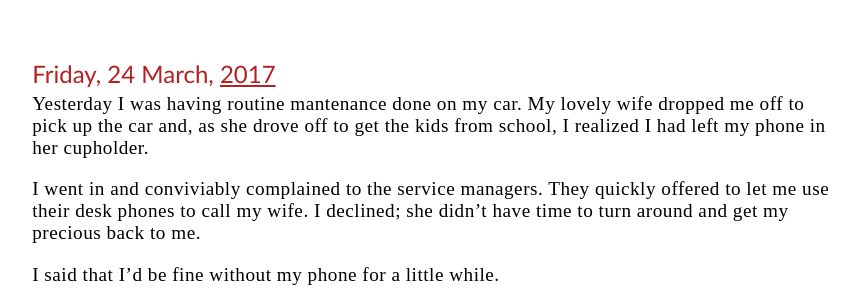
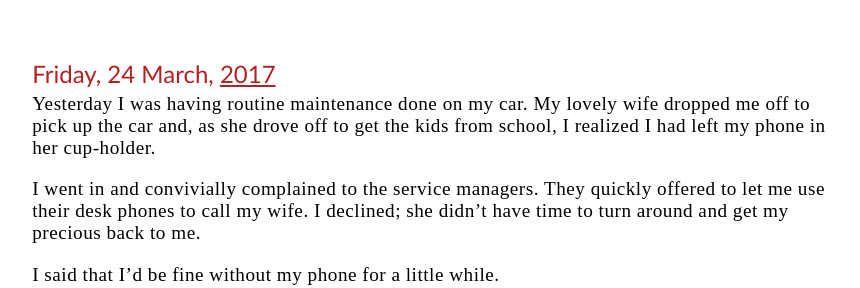
Before and after one commit to n8mob/n8mob.github.io, a Jekyll site: the page built from _posts/2017-03-24-NoPhone.md, in a window 1280 px wide. Shown: the part 150-438 px from the top of the page, without its empty margins (19-879 px from the left). Built offline with Jekyll 4.4.1, drawn with Linux system fonts in a browser that asks for light colours.

Commit message:
spelling

```diff
--- a/_posts/2017-03-24-NoPhone.md
+++ b/_posts/2017-03-24-NoPhone.md
@@ -2,9 +2,9 @@
 layout: post
 title: No Phone
 ---
-Yesterday I was having routine mantenance done on my car. My lovely wife dropped me off to pick up the car and, as she drove off to get the kids from school, I realized I had left my phone in her cupholder.
+Yesterday I was having routine maintenance done on my car. My lovely wife dropped me off to pick up the car and, as she drove off to get the kids from school, I realized I had left my phone in her cup-holder.
 
-I went in and conviviably complained to the service managers. They quickly offered to let me use their desk phones to call my wife. I declined; she didn't have time to turn around and get my precious back to me.
+I went in and convivially complained to the service managers. They quickly offered to let me use their desk phones to call my wife. I declined; she didn't have time to turn around and get my precious back to me.
 
 I said that I'd be fine without my phone for a little while.
 
```
